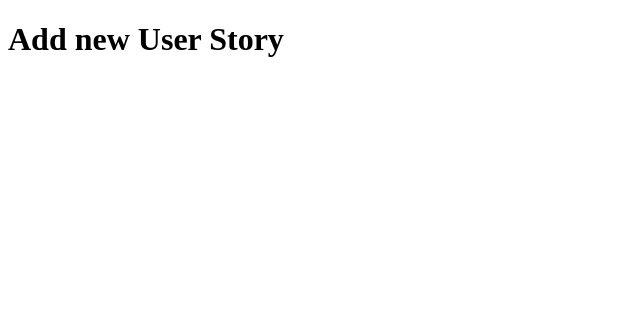
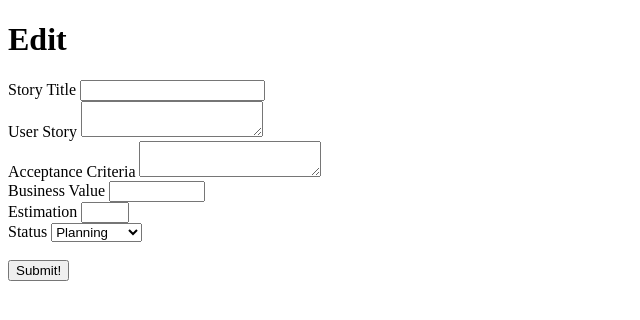
Before and after one commit to MichalRumiancew/FLASK_Super_Sprinter_3000, a Flask app: template templates/updatestory.html in a window 1280 px wide. Shown: the top 320 px of the page, without its empty margins (0-640 px from the left). Run offline with Flask 2, Linux system fonts and the light colour scheme; the template is opened without the code that fills it, so the values that code supplies are empty.

Commit message:
all worked

```diff
--- a/app.py
+++ b/app.py
@@ -1,20 +1,57 @@
-from flask import Flask, render_template, url_for
-from in_memory_data import user_stories
+from flask import Flask, render_template, request, redirect, url_for
+import user_story
 
 app = Flask(__name__)
 
 
 @app.route('/')
 def index():
-    table_headers = ["Id", "Story Title", "User Story", "Acceptance Criteria", "Business Value", "Estimation", "Status"]
-    user_story_keys = ["id", "title", "story", "criteria", "business", "estimation", "status"]
-    return render_template("index.html", table_headers=table_headers, user_stories=user_stories,
-                           user_story_keys=user_story_keys)
+    headers = user_story.user_story_headers
+    user_stories = user_story.test_user_stories
+    display_format_function = user_story.get_display_value
+
+    return render_template("index.html", headers=headers, user_stories=user_stories,
+                           format_function=display_format_function)
 
 
-@app.route('/update')
-def update_story():
-    return render_template("update_story.html")
+@app.route('/add', methods=["GET"])
+def add_user_story_get():
+    return render_template("user_story_form.html", user_story_to_edit=None)
+
+
+@app.route('/add', methods=["POST"])
+def add_user_story_post():
+    form_data = dict(request.form)
+
+    new_id = user_story.get_new_id()
+    form_data["Id"] = new_id
+    form_data["Status"] = "Planning"
+
+    user_story.test_user_stories.append(form_data)
+
+    return redirect(url_for("index"))
+
+
+@app.route('/edit/<user_story_id>', methods=["GET"])
+def edit_user_story_get(user_story_id):
+    user_story_id = int(user_story_id)
+    user_story_to_edit = user_story.get_user_story_by_id(user_story_id)
+
+    if user_story_to_edit is None:
+        return redirect(url_for("index"))
+
+    return render_template("user_story_form.html", user_story_to_edit=user_story_to_edit)
+
+
+@app.route('/edit/<user_story_id>', methods=["POST"])
+def edit_user_story_post(user_story_id):
+    user_story_id = int(user_story_id)
+    form_data = dict(request.form)
+    form_data["Id"] = user_story_id
+
+    user_story.update_user_story(form_data)
+
+    return redirect(url_for("index"))
 
 
 if __name__ == '__main__':
--- a/in_memory_data.py
+++ /dev/null
@@ -1,16 +0,0 @@
-user_stories = [{"id": 0,
-                 "title": "Test Title 1 ",
-                 "story": "User Story Number One",
-                 "criteria": "This works",
-                 "business": 1000,
-                 "estimating": 4,
-                 "status": "TODO"
-                 },
-                {"id": 1,
-                 "title": "Test Title 2 ",
-                 "story": "User Story Number Two",
-                 "criteria": "This works too",
-                 "business": 5000,
-                 "estimating": 3,
-                 "status": "DONE"
-                 }]
--- a/templates/updatestory.html
+++ b/templates/updatestory.html
@@ -2,9 +2,62 @@
 <html lang="en">
 <head>
     <meta charset="UTF-8">
-    <title>Add new User Story</title>
+    {% if user_story_to_edit == None %}
+        <title>Add new User Story</title>
+    {% else %}
+        <title>Edit {{ user_story_to_edit["Story Title"] }}</title>
+    {% endif %}
 </head>
 <body>
-    <h1>Add new User Story</h1>
+    {% if user_story_to_edit == None %}
+        <h1>Add new User Story</h1>
+        <form method="post" action="{{ url_for("add_user_story_post") }}">
+            <label for="Story Title">Story Title</label>
+            <input type="text" value="New User Story" name="Story Title" id="Story Title">
+            <br>
+            <label for="User Story">User Story</label>
+            <textarea id="User Story" name="User Story"></textarea>
+            <br>
+            <label for="Acceptance Criteria">Acceptance Criteria</label>
+            <textarea id="Acceptance Criteria" name="Acceptance Criteria"></textarea>
+            <br>
+            <label for="Business Value">Business Value</label>
+            <input type="number" min="100" max="1000000" value="1000" name="Business Value" id="Business Value">
+            <br>
+            <label for="Estimation">Estimation</label>
+            <input type="number" min="1" max="8" value="1" name="Estimation" id="Estimation">
+            <br><br>
+            <input type="submit" value="Submit!">
+        </form>
+    {% else %}
+        <h1>Edit {{ user_story_to_edit["Story Title"] }}</h1>
+        <form method="post" action="{{ url_for("edit_user_story_post", user_story_id=user_story_to_edit["Id"]) }}">
+            <label for="Story Title">Story Title</label>
+            <input type="text" value="{{ user_story_to_edit["Story Title"] }}" name="Story Title" id="Story Title">
+            <br>
+            <label for="User Story">User Story</label>
+            <textarea id="User Story" name="User Story">{{ user_story_to_edit["User Story"] }}</textarea>
+            <br>
+            <label for="Acceptance Criteria">Acceptance Criteria</label>
+            <textarea id="Acceptance Criteria" name="Acceptance Criteria">{{ user_story_to_edit["Acceptance Criteria"] }}</textarea>
+            <br>
+            <label for="Business Value">Business Value</label>
+            <input type="number" min="100" max="1000000" value="{{ user_story_to_edit["Business Value"] }}" name="Business Value" id="Business Value">
+            <br>
+            <label for="Estimation">Estimation</label>
+            <input type="number" min="1" max="8" value="{{ user_story_to_edit["Estimation"] }}" name="Estimation" id="Estimation">
+            <br>
+            <label for="Status">Status</label>
+            <select name="Status" id="Status">
+                <option value="Planning">Planning</option>
+                <option value="TODO">TODO</option>
+                <option value="In Progress">In Progress</option>
+                <option value="QA">QA</option>
+                <option value="Done">Done</option>
+            </select>
+            <br><br>
+            <input type="submit" value="Submit!">
+        </form>
+    {% endif %}
 </body>
 </html>
--- /dev/null
+++ b/user_story.py
@@ -0,0 +1,61 @@
+user_story_headers = ["Id", "Story Title", "User Story", "Acceptance Criteria", "Business Value", "Estimation", "Status"]
+
+test_user_stories = \
+[
+    {
+        "Id": 1, "Story Title": "Test User Story 1", "User Story": "...",
+        "Acceptance Criteria": "It works",
+        "Business Value": 1000, "Estimation": 4, "Status": "TODO"
+    },
+    {
+        "Id": 2, "Story Title": "Some Test Story", "User Story": "...",
+        "Acceptance Criteria": "Something",
+        "Business Value": 500, "Estimation": 6, "Status": "In Progress"
+    },
+    {
+        "Id": 3, "Story Title": "Super Sprinter works", "User Story": "...",
+        "Acceptance Criteria": "Super Sprinter is done",
+        "Business Value": 20000, "Estimation": 4, "Status": "Planning"
+    },
+]
+
+
+def get_display_value(user_story, key):
+    value = user_story[key]
+
+    if key == "Business Value":
+        return str(value) + " points"
+    elif key == "Estimation":
+        return str(value) + "h"
+    else:
+        return value
+
+
+def get_new_id():
+    max_val = 0
+    for dic in test_user_stories:
+        if dic["Id"] > max_val:
+            max_val = dic["Id"]
+
+    return max_val + 1
+
+
+def get_user_story_by_id(user_story_id):
+    for user_story in test_user_stories:
+        if user_story["Id"] == user_story_id:
+            return user_story
+    return None
+
+
+def update_user_story(data):
+    index = -1
+    user_story_id = data["Id"]
+
+    for i in range(len(test_user_stories)):
+        user_story = test_user_stories[i]
+        if user_story["Id"] == user_story_id:
+            index = i
+            break
+
+    if index != -1:
+        test_user_stories[index] = data
```
Also changed, not shown: templates/index.html (+18 -13 lines).
